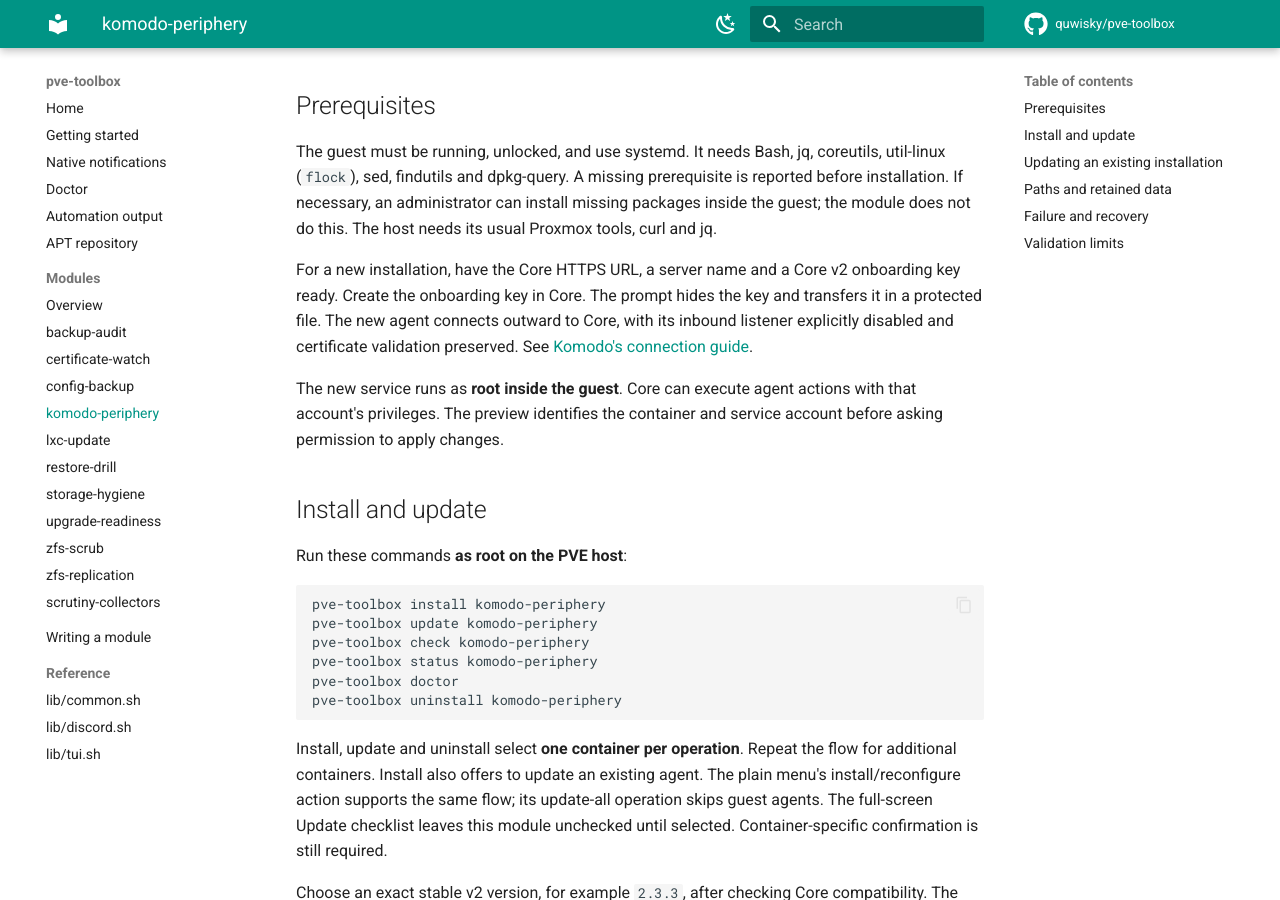
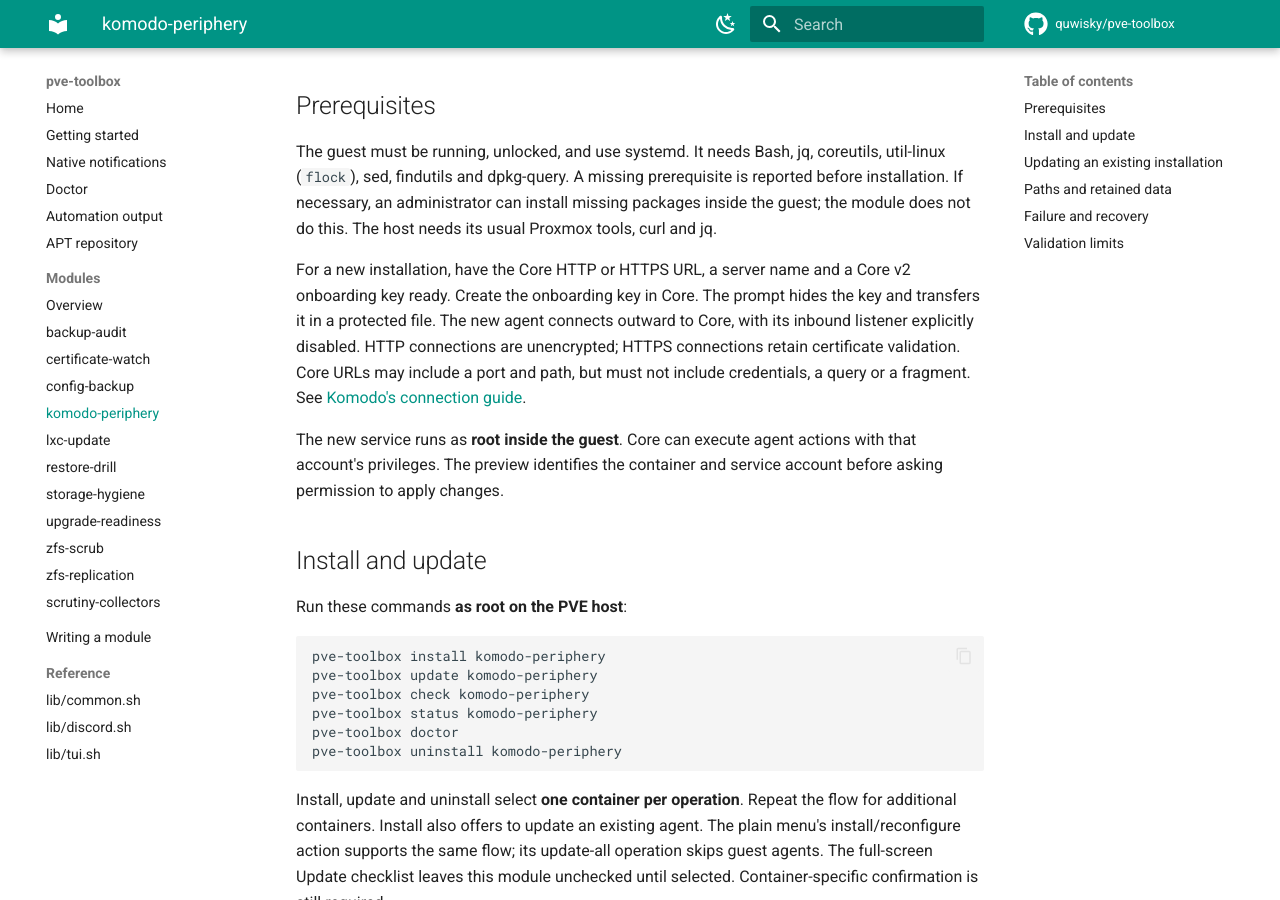
Before and after one commit to quwisky/pve-toolbox, an MkDocs documentation site: the page built from docs/modules/komodo-periphery.md, in a window 1280 px wide and 900 px high, scrolled down 327 px. Built offline with MkDocs 1.6.1 and Material for MkDocs 9.7.7, drawn with Linux system fonts in a browser that asks for light colours; comment, search, counter and statistics services are not loaded.

Commit message:
fix(komodo-periphery): allow HTTP Core URLs (#75)
Accept HTTP alongside HTTPS when configuring a new agent, preserving
ports and paths while retaining existing URL restrictions. Update the
prompt and document unencrypted HTTP transport.

Cover HTTP installation through host and guest validation and reject
unsupported schemes, embedded credentials, queries and fragments.

```diff
--- a/docs/modules/komodo-periphery.md
+++ b/docs/modules/komodo-periphery.md
@@ -17,11 +17,13 @@ prerequisite is reported before installation. If necessary, an administrator
 can install missing packages inside the guest; the module does not do this.
 The host needs its usual Proxmox tools, curl and jq.
 
-For a new installation, have the Core HTTPS URL, a server name and a Core v2
+For a new installation, have the Core HTTP or HTTPS URL, a server name and a Core v2
 onboarding key ready. Create the onboarding key in Core. The prompt hides the
 key and transfers it in a protected file. The new agent connects outward to
-Core, with its inbound listener explicitly disabled and certificate validation
-preserved. See [Komodo's connection guide](https://komo.do/docs/setup/connect-servers).
+Core, with its inbound listener explicitly disabled. HTTP connections are
+unencrypted; HTTPS connections retain certificate validation. Core URLs may include
+a port and path, but must not include credentials, a query or a fragment.
+See [Komodo's connection guide](https://komo.do/docs/setup/connect-servers).
 
 The new service runs as **root inside the guest**. Core can execute agent actions
 with that account's privileges. The preview identifies the container and service
```
Also changed, not shown: 5 other files.
